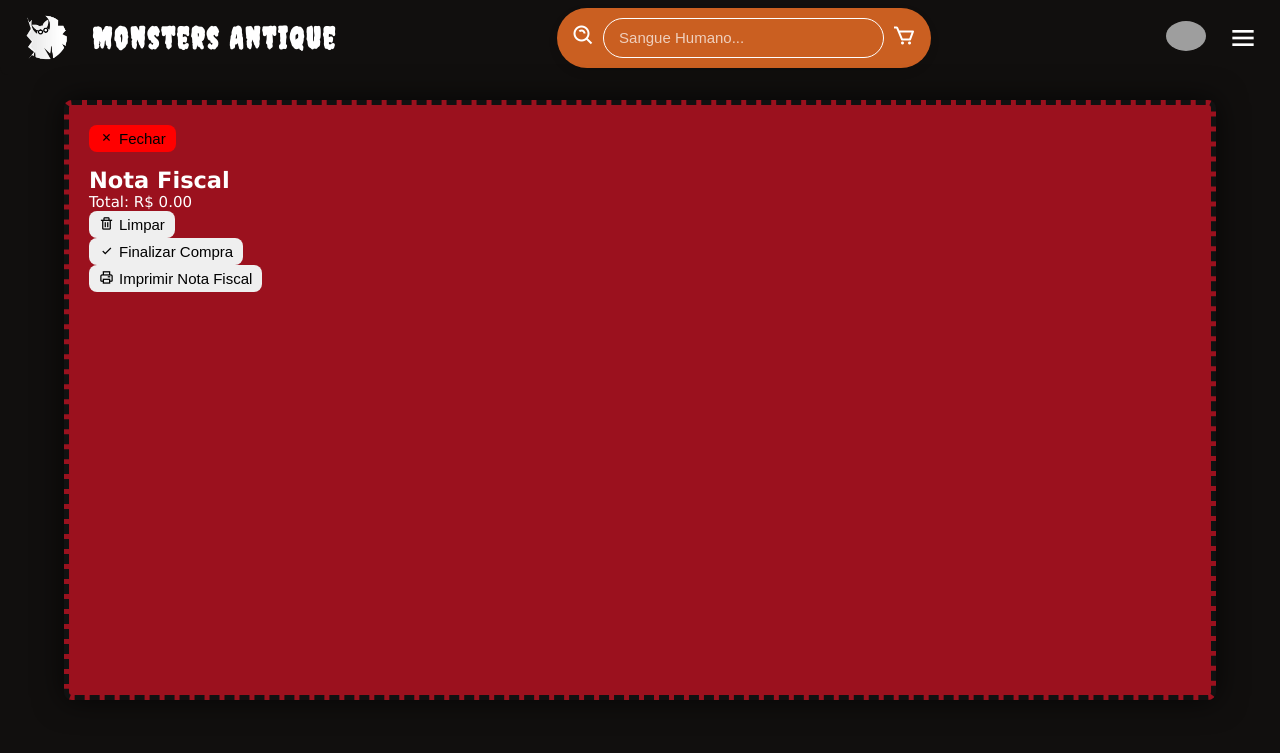
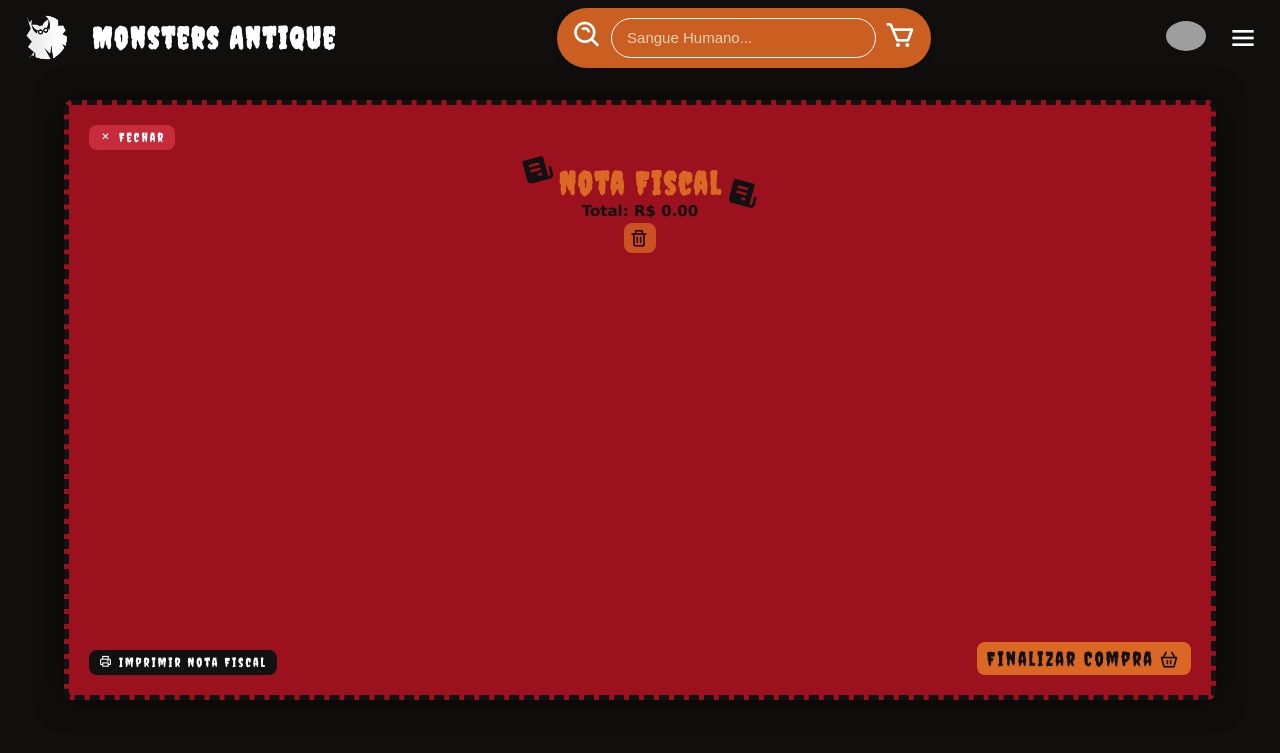
Before and after one commit to gabrielBehling/LojaMonstro, a plain HTML site: page index.html in a window 1280 px wide. Both pictures are taken after a click on the button 903 px from the left and 37 px from the top of the page. Shown: the top 753 px of the page. Drawn offline with nearby package versions, Linux system fonts and the light colour scheme; grey boxes are pictures that could not be loaded.

Commit message:
Finished CSS of cart, remove unused script, add third font, increse size of search buttons, etc

```diff
--- a/index.html
+++ b/index.html
@@ -152,20 +152,25 @@
       </header>
 
       <main class="bill__main">
-        <h2>Nota Fiscal</h2>
+        <h1>
+          Nota Fiscal
+          <i class="bx bxs-receipt bill__main-icon-1"></i>
+            <i class="bx bxs-receipt bill__main-icon-2"></i>
+        </h1>
         <ul id="bill__itens"></ul>
         <p>Total: R$ <span id="bill__itens-total">0.00</span></p>
+        <button id="bill__button-clear" class="bill__button">
+          <i class="bx bx-trash"></i>
+        </button>
       </main>
 
       <footer class="bill__footer">
-        <button id="bill__button-clear" class="bill__button">
-          <i class="bx bx-trash"></i> Limpar
+        <button id="bill__button-print" class="bill__button">
+          <i class="bx bx-printer"></i> Imprimir Nota Fiscal
         </button>
         <button id="bill__button-checkout" class="bill__button">
-          <i class="bx bx-check"></i> Finalizar Compra
-        </button>
-        <button id="bill__button-print" class="bill__button">
-          <i class="bx bx-printer"></i> Imprimir Nota Fiscal
+          Finalizar Compra
+          <i class="bx bx-basket"></i>
         </button>
       </footer>
     </aside>
--- a/script.js
+++ b/script.js
@@ -147,17 +147,6 @@ function mudarSlide(direction) {
 // Carrega os produtos ao carregar a página
 document.addEventListener("DOMContentLoaded", carregarProdutos);
 
-// Function to close the bill with animation
-function closeBill(bill) {
-  bill.classList.add("closing"); // Add closing class for animation
-
-  // Wait for the animation to complete before hiding the element
-  setTimeout(() => {
-    bill.style.display = "none"; // Hide the element after animation
-    bill.classList.remove("closing"); // Clean up the class
-  }, 300); // Match this duration with the CSS transition duration
-}
-
 // Evento para o botão do carrinho
 document.getElementById("search__cart").addEventListener("click", () => {
   const bill = document.getElementById("bill");
@@ -178,7 +167,6 @@ document.getElementById("bill__button-close").addEventListener("click", () => {
   document.getElementById("bill").style.display = "none";
 });
 
-
 // Event for the "Limpar" button (optional, if you want to add functionality)
 document.getElementById("bill__button-clear").addEventListener("click", () => {
   const itemsList = document.getElementById("bill__itens");
--- a/style.css
+++ b/style.css
@@ -2,6 +2,11 @@
 @font-face {
   font-family: Creepster;
   src: url("./fonts/Creepster/Creepster-Regular.ttf");
+}
+
+@font-face {
+  font-family: Butcherman;
+  src: url("./fonts/Butcherman/Butcherman-Regular.ttf");
 }
 
 :root {
@@ -14,18 +19,19 @@
   --light-purple: #9e186a;
   --purple: #5f0f40;
   --dark-purple: #2b071d;
-  --neon-green: #00ff00; /* Cor verde neon */
-  --yellow-halloween: #ffdd00; /* Cor amarela brilhante */
-  --pumpkin-orange: #ff7518; /* Laranja de abóbora */
-  --black-halloween: #111; /* Preto profundo de Halloween */
-  --blood-red: #9b111e; /* Vermelho sangue */
-  --haunting-purple: #6200ee; /* Roxo assombrado */
-  --dark-brown: #5a3d3a; /* Marrom escuro */
-  --fog-gray: #d1d1d1; /* Cinza nevoento */
-  --spooky-blue: #243c5a; /* Azul sombrio */
+  --neon-green: #00ff00;
+  --yellow-halloween: #ffdd00;
+  --pumpkin-orange: #ff7518;
+  --black-halloween: #111;
+  --blood-red: #9b111e;
+  --blood-red-light: #c72c3b;
+  --dark-brown: #5a3d3a;
+  --fog-gray: #d1d1d1;
+  --spooky-blue: #243c5a;
 
   --body-font: Verdana, sans-serif;
   --second-font: Creepster, cursive;
+  --third-font: Butcherman, cursive;
 
   --biggest-font-size: 2rem;
   --h1-font-size: 1.5rem;
@@ -157,7 +163,7 @@ img {
 .search__glass,
 .search__cart {
   width: fit-content;
-  font-size: var(--h1-font-size);
+  font-size: var(--biggest-font-size);
   padding: 0;
   border: none;
   background-color: transparent;
@@ -329,12 +335,10 @@ img {
   color: var(--white-color);
   z-index: 1000;
   padding: 20px;
-  overflow-y: auto;
   border-radius: 8px;
-  transition: all 0.3s ease;
+  transition: height 0.3s ease, opacity 0.3s ease;
    box-shadow: 0 0 30px rgba(0, 0, 0, 0.7);
 }
-
 .bill__button {
   display: flex;
   place-content: center;
@@ -342,8 +346,16 @@ img {
   padding: 5px 10px;
   border: none;
   border-radius: 8px;
-  font-size: var(--normal-font-size);
+  font-size: var(--small-font-size);
+  font-family: var(--second-font);
+  font-weight: initial;
+  letter-spacing: 2px;
   cursor: pointer;
+  transition: background-color 0.3s ease, color 0.3s ease, opacity 0.3s ease, transform 0.5s ease-in-out;
+}
+
+.bill__button:hover {
+  transform: scale(1.01);
 }
 
 .bill__header {
@@ -353,8 +365,110 @@ img {
   padding: 0 0 15px;
 }
 
-.bill__header .bill__button {
-  background-color: red;
+#bill__button-close {
+  color: var(--white-color);
+  background-color: var(--blood-red-light);
+}
+
+#bill__button-close:hover {
+  background-color: var(--black-halloween);
+  color: var(--blood-red);
+}
+
+.bill__main {
+  display: flex;
+  flex-direction: column;
+}
+
+.bill__main h1 {
+  position: relative;
+  width: max-content;
+  place-self: center;
+  color: var(--orange-color);
+  font-family: var(--second-font);
+  letter-spacing: 2px;
+  font-size: var(--biggest-font-size);
+  text-align: center;
+}
+
+.bill__main h1 i {
+  width: 40px;
+  position: absolute;
+  color: var(--black-halloween);
+}
+
+.bill__main-icon-1 {
+  top: -0.75rem;
+  left: -2.5rem;
+  transform: rotate(-15deg);
+}
+
+.bill__main-icon-2 {
+  bottom: -0.5rem;
+  right: -2.75rem;
+  transform: rotate(15deg);
+}
+
+.bill__main ul {
+  width: 100%;
+}
+
+.bill__main ul li {
+  text-align: justify;
+}
+
+.bill__main p {
+  place-self: center;
+  color: var(--black-halloween);
+  font-weight: var(--font-bold);
+  margin-bottom: 2.5px;
+}
+
+#bill__button-clear {
+  width: fit-content;
+  place-self: center;
+  padding: 5px;
+  background-color: var(--orange-color);
+  font-weight: bold;
+  font-size: var(--h2-font-size);
+  opacity: 0.75;
+}
+
+#bill__button-clear:hover {
+  color: var(--blood-red);
+  background-color: var(--orange-color-alt);
+  opacity: 1;
+}
+
+.bill__footer {
+  width: 100%;
+  height: 100%;
+  display: flex;
+  flex-direction: row;
+  justify-content: space-between;
+  align-items:flex-end;
+}
+
+#bill__button-checkout {
+  font-size: var(--h2-font-size);
+  align-items: center;
+  background-color: var(--orange-color);
+  color: var(--black-halloween);
+}
+
+#bill__button-checkout:hover {
+  color: var(--neon-green);
+  transform: scale(1.025);
+}
+
+#bill__button-print {
+  background-color: var(--black-halloween);
+  color: var(--white-color);
+}
+
+#bill__button-print:hover {
+  background-color: var(--body-color);
+  color: var(--orange-color);
 }
 
 /* Home */
@@ -408,7 +522,7 @@ img {
 .home__title i {
   width: 40px;
   position: absolute;
-  color: var(--white-color);
+  color: var(--blood-red);
 }
 
 .home__title span {
```
